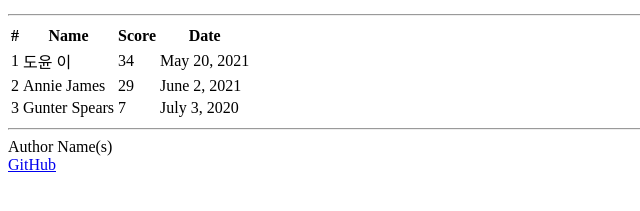
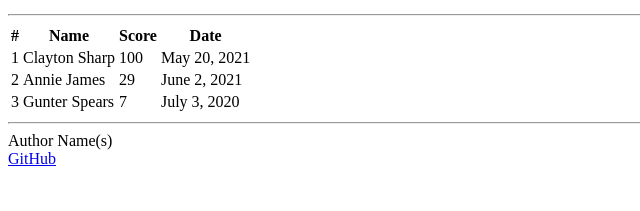
Before and after one commit to ClaySharp/simon-game-application, a plain HTML site: page scores.html in a window 1280 px wide. Shown: the part 161-372 px from the top of the page, without its empty margins (0-640 px from the left). Drawn offline with Linux system fonts and the light colour scheme.

Commit message:
update(scores.html) made myself the best player

```diff
--- a/scores.html
+++ b/scores.html
@@ -35,8 +35,8 @@
         <tbody>
           <tr>
             <td>1</td>
-            <td>도윤 이</td>
-            <td>34</td>
+            <td>Clayton Sharp</td>
+            <td>100</td>
             <td>May 20, 2021</td>
           </tr>
           <tr>
```
